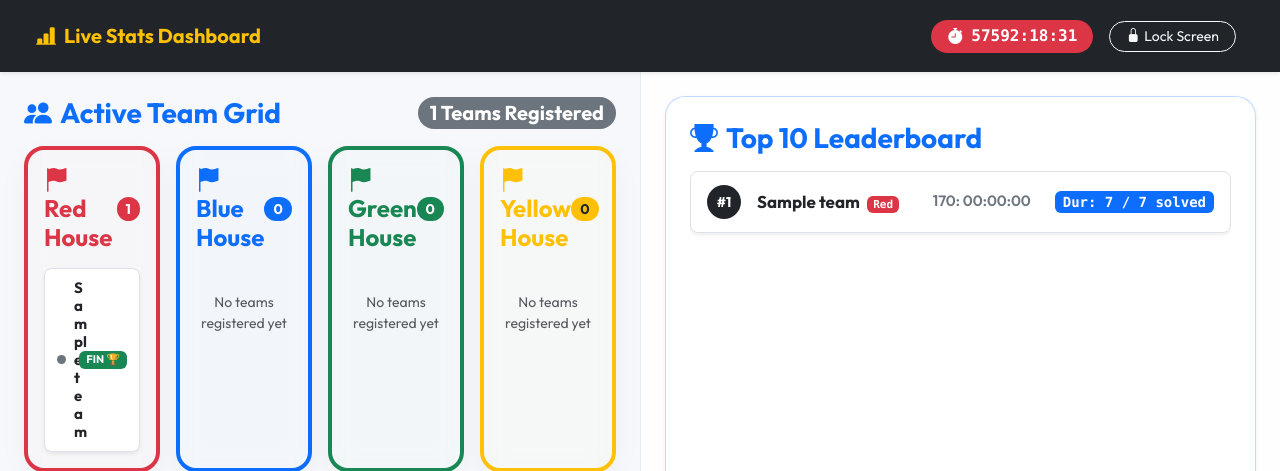
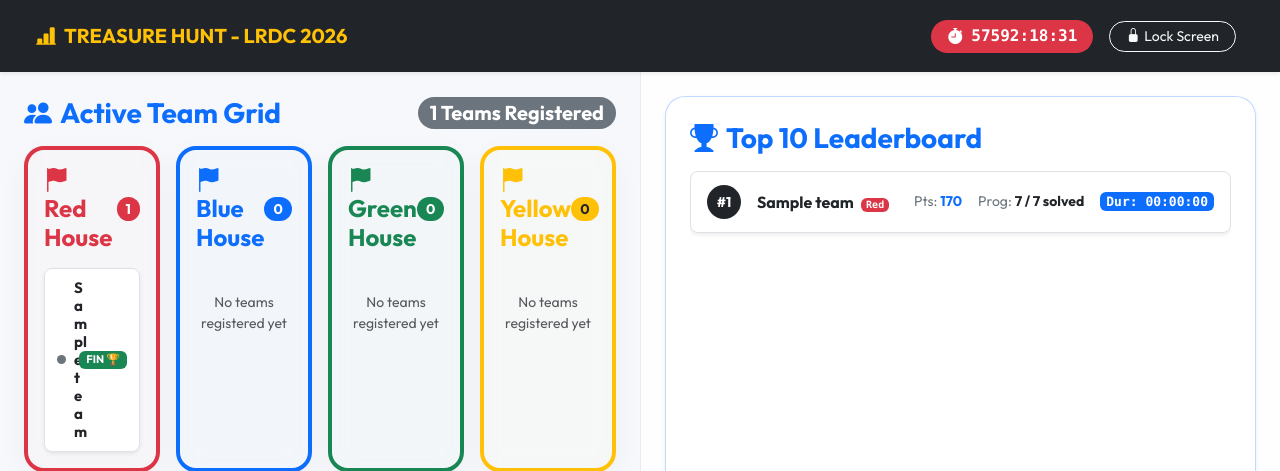
Before and after one commit to gunaditya-regidi/thms, a Flask app: page /stats in a window 1280 px wide. Shown: the top 471 px of the page. Run offline with Flask 3, Linux system fonts and the light colour scheme; a user stored in the database is signed in; tables that the repository leaves empty hold one stand-in row (values such as "Sample post"); some libraries are stand-ins or nearby versions.

Commit message:
fix: update navbar title on stats page and correct top 10 leaderboard index mapping and display formatting

```diff
--- a/templates/stats.html
+++ b/templates/stats.html
@@ -7,7 +7,7 @@
 <!-- Navbar / Status Bar -->
 <div class="navbar navbar-expand-lg bg-dark navbar-dark py-3 px-4 shadow-sm">
     <div class="container-fluid d-flex justify-content-between align-items-center">
-        <span class="navbar-brand fw-bold mb-0 text-warning"><i class="bi bi-bar-chart-line-fill me-2 text-warning"></i>Live Stats Dashboard</span>
+        <span class="navbar-brand fw-bold mb-0 text-warning"><i class="bi bi-bar-chart-line-fill me-2 text-warning"></i>TREASURE HUNT - LRDC 2026</span>
         <div class="d-flex align-items-center">
             <!-- Ticking Digital Clock -->
             <div id="gameTimer" class="badge bg-danger fs-6 rounded-pill px-3 py-2 font-monospace me-3 d-flex align-items-center">
@@ -649,9 +649,9 @@ function updateStatsView(data) {
             const rank = row[0];
             const teamName = row[1];
             const houseName = row[2];
-            const roundLabel = row[3];
-            const durationText = row[4];
-            const clueProgress = row[5];
+            const points = row[3];
+            const clueProgress = row[4];
+            const durationText = row[5];
 
             const teamKey = 'leader_team_' + teamName.replace(/[^a-zA-Z0-9]/g, '_');
             activeTeamKeys.add(teamKey);
@@ -699,13 +699,14 @@ function updateStatsView(data) {
                 <div class="d-flex align-items-center gap-3">
                     <span class="badge bg-dark rounded-circle d-flex align-items-center justify-content-center" style="width: 34px; height: 34px; font-size: 14px;">#${rank}</span>
                     <div>
-                        <span class="fw-bold text-dark" style="font-size: 17px; margin-right: 4px;">${teamName}</span>
-                        <span class="badge ${houseBadgeClass} font-monospace" style="font-size: 11px; padding: 3px 6px;">${houseName}</span>
+                        <span class="fw-bold text-dark" style="font-size: 16px; margin-right: 4px;">${teamName}</span>
+                        <span class="badge ${houseBadgeClass} font-monospace" style="font-size: 10px; padding: 2px 5px;">${houseName}</span>
                     </div>
                 </div>
-                <div class="d-flex align-items-center gap-4">
-                    <span class="text-secondary fw-semibold" style="font-size: 15px;">${roundLabel}: ${clueProgress}</span>
-                    <span class="badge bg-primary font-monospace" style="font-size: 14px; padding: 4px 8px;">Dur: ${durationText}</span>
+                <div class="d-flex align-items-center gap-3">
+                    <span class="text-secondary" style="font-size: 14px;">Pts: <strong class="text-primary">${points}</strong></span>
+                    <span class="text-secondary" style="font-size: 14px;">Prog: <strong class="text-dark">${clueProgress}</strong></span>
+                    <span class="badge bg-primary font-monospace" style="font-size: 13px; padding: 3px 6px;">Dur: ${durationText}</span>
                 </div>
             `;
         });
```
